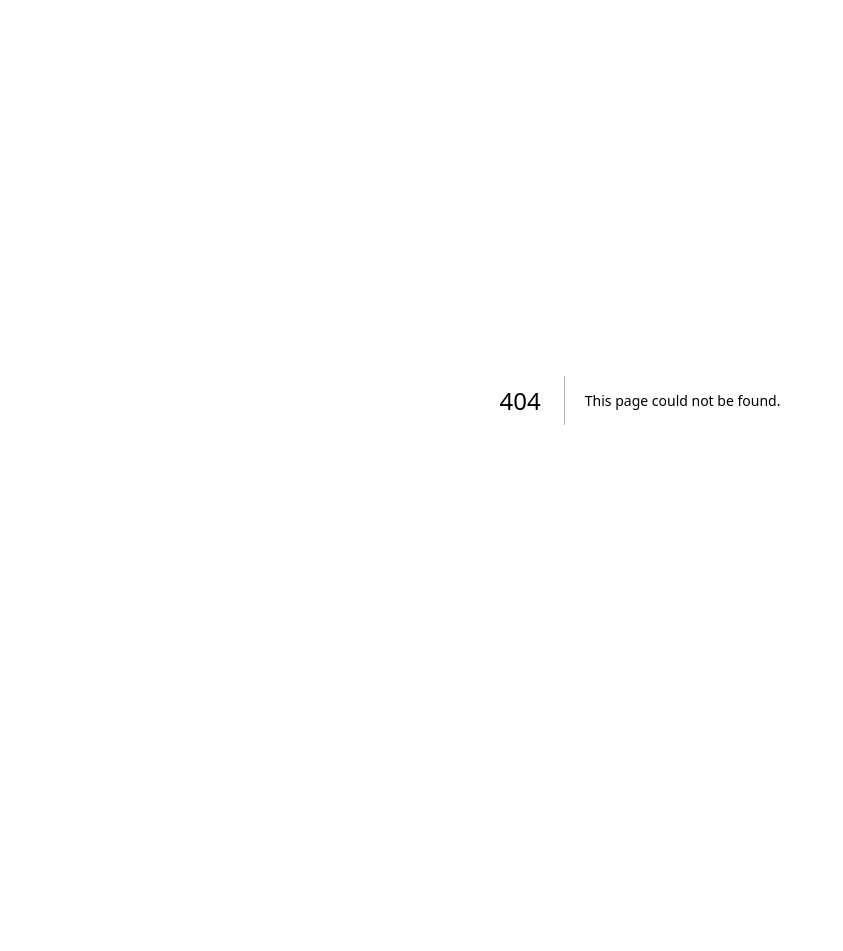
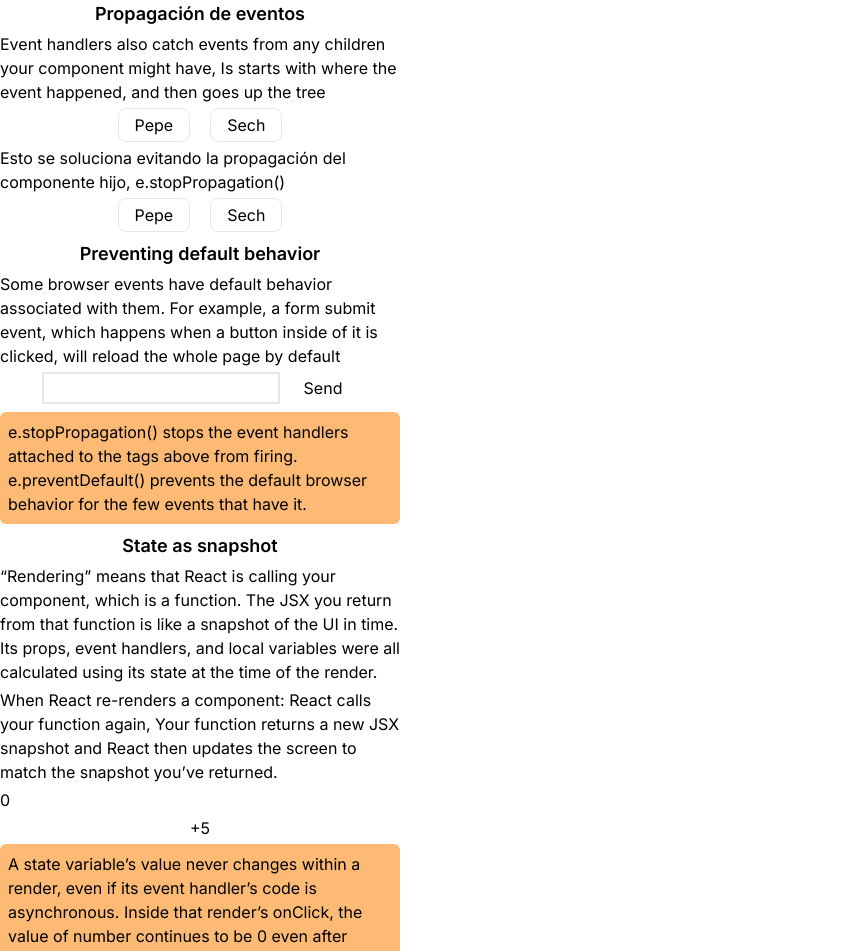
Before and after one commit to AlexanderTemp/practica-react.dev, a Next.js app: page /state in a window 1280 px wide. Before the commit this address had no page. Shown: the top 951 px of the page, without its empty margins (0-843 px from the left). Before the commit the page ends 800 px from the top, so only its background shows below. Built offline with nearby package versions, Linux system fonts and the light colour scheme.

Commit message:
added state v1

```diff
--- /dev/null
+++ b/app/state/page.tsx
@@ -0,0 +1,175 @@
+'use client';
+import React, {useState} from 'react';
+
+const EventPropagation = () => {
+  return (
+    <div
+      onClick={() => alert('Clickeaste al padre')}
+      className="flex gap-5 justify-center">
+      <button
+        className="border rounded-lg py-1 px-4 hover:opacity-90"
+        onClick={() => alert('Click al botón pepe')}>
+        Pepe
+      </button>
+      <button
+        className="border rounded-lg py-1 px-4 hover:opacity-90"
+        onClick={() => alert('Click al botón Sech')}>
+        Sech
+      </button>
+    </div>
+  );
+};
+
+const EventPropagationFix = () => {
+  return (
+    <div
+      onClick={() => alert('Clickeaste al padre')}
+      className="flex gap-5 justify-center">
+      <button
+        className="border rounded-lg py-1 px-4 hover:opacity-90"
+        onClick={(e) => {
+          e.stopPropagation();
+          alert('Click al botón pepe');
+        }}>
+        Pepe
+      </button>
+      <button
+        className="border rounded-lg py-1 px-4 hover:opacity-90"
+        onClick={(e) => {
+          e.stopPropagation();
+          alert('Click al botón Sech');
+        }}>
+        Sech
+      </button>
+    </div>
+  );
+};
+
+const Signup = () => {
+  return (
+    <form
+      className="flex gap-2 justify-center"
+      onSubmit={(e) => {
+        e.preventDefault();
+        alert('Submitting!');
+      }}>
+      <input className="border-2" />
+      <button className='className="border rounded-lg py-1 px-4 hover:opacity-90"'>
+        Send
+      </button>
+    </form>
+  );
+};
+
+const Counter = () => {
+  const [number, setNumber] = useState(0);
+
+  return (
+    <>
+      <h1>{number}</h1>
+      <button
+        onClick={() => {
+          setNumber(number + 5);
+          alert(number);
+        }}>
+        +5
+      </button>
+    </>
+  );
+};
+
+const RespondingEvents = () => {
+  return (
+    <>
+      <div className="flex flex-col gap-1 w-[400px]">
+        <h3 className="text-center text-lg font-semibold">
+          Propagación de eventos
+        </h3>
+        <p>
+          Event handlers also catch events from any children your component
+          might have, Is starts with where the event happened, and then goes up
+          the tree
+        </p>
+        <EventPropagation />
+        <p>
+          Esto se soluciona evitando la propagación del componente hijo,
+          e.stopPropagation()
+        </p>
+        <EventPropagationFix />
+      </div>
+
+      <div className="flex flex-col gap-1 w-[400px]">
+        <h3 className="text-center text-lg font-semibold">
+          Preventing default behavior
+        </h3>
+        <p>
+          Some browser events have default behavior associated with them. For
+          example, a form submit event, which happens when a button inside of it
+          is clicked, will reload the whole page by default
+        </p>
+        <Signup />
+      </div>
+
+      <div className="flex flex-col gap-1 w-[400px] bg-orange-300 rounded-md p-2">
+        <ul>
+          <li>
+            e.stopPropagation() stops the event handlers attached to the tags
+            above from firing.
+          </li>
+          <li>
+            e.preventDefault() prevents the default browser behavior for the few
+            events that have it.
+          </li>
+        </ul>
+      </div>
+    </>
+  );
+};
+
+const StateSnapshot = () => {
+  return (
+    <>
+      <div className="flex flex-col gap-1 w-[400px]">
+        <h3 className="text-center text-lg font-semibold">State as snapshot</h3>
+        <p>
+          “Rendering” means that React is calling your component, which is a
+          function. The JSX you return from that function is like a snapshot of
+          the UI in time. Its props, event handlers, and local variables were
+          all calculated using its state at the time of the render.
+        </p>
+        <p>
+          When React re-renders a component: React calls your function again,
+          Your function returns a new JSX snapshot and React then updates the
+          screen to match the snapshot you’ve returned.
+        </p>
+
+        <Counter />
+        <div className="flex flex-col gap-1 w-[400px] bg-orange-300 rounded-md p-2">
+          A state variable’s value never changes within a render, even if its
+          event handler’s code is asynchronous. Inside that render’s onClick,
+          the value of number continues to be 0 even after setNumber(number + 5)
+          was called. Its value was “fixed” when React “took the snapshot” of
+          the UI by calling your component.
+        </div>
+
+        <div className="bg-green-300">
+          But what if you wanted to read the latest state before a re-render?
+          You’ll want to use a state updater function, covered on the next page!
+        </div>
+      </div>
+    </>
+  );
+};
+
+const State = () => {
+  return (
+    <div>
+      <div className="flex flex-col gap-2">
+        <RespondingEvents />
+        <StateSnapshot />
+      </div>
+    </div>
+  );
+};
+
+export default State;
```
